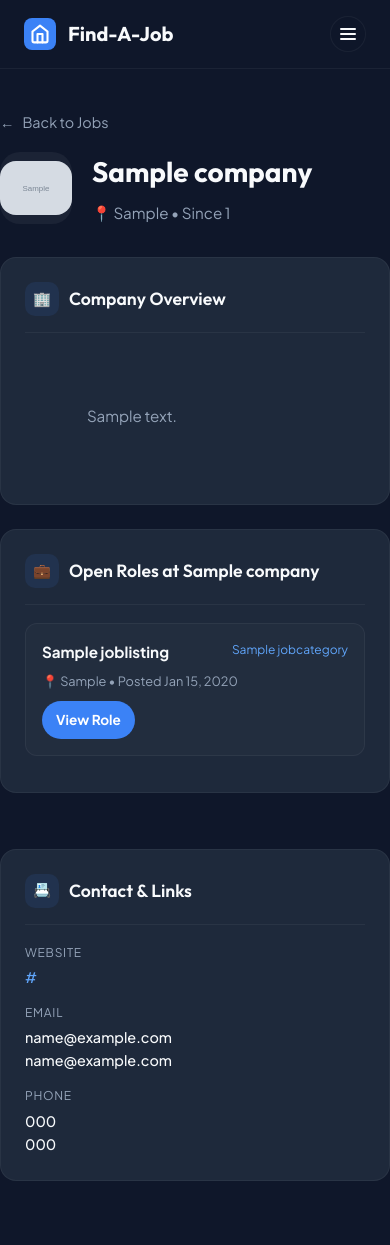
After one commit to kamcho/AIJobs, a Django app: page /jobs/companies/1/ in a window 390 px wide. The commit adds this page. Run offline with Django 4.2, Linux system fonts and the light colour scheme; tables that the repository leaves empty hold one stand-in row (values such as "Sample post"); grey boxes marked "Sample" are stand-in pictures.

Commit message:
responsive navbar

```diff
--- a/home/templates/home/dashboard.html
+++ b/home/templates/home/dashboard.html
@@ -313,8 +313,7 @@
 {% block content %}
 <main class="container main-layout">
     <section class="welcome-section">
-        <h1 class="welcome-title">Welcome back, {% if profile.full_name %}{{ profile.full_name }}{% else %}{{
-            user.email}}{% endif %}!</h1>
+        <h1 class="welcome-title">Welcome back, {% if profile.full_name %}{{ profile.full_name }}{% else %}{{ user.email}}{% endif %}!</h1>
         <p class="welcome-subtitle">Here's what's happening with your account today.</p>
     </section>
 
--- /dev/null
+++ b/jobs/templates/jobs/company_detail.html
@@ -0,0 +1,307 @@
+{% extends 'base.html' %}
+
+{% block title %}{{ company.name }} - Company Profile | FindAJob.ai{% endblock %}
+
+{% block extra_css %}
+<style>
+    .main-layout {
+        padding: 40px 0;
+    }
+
+    .company-header {
+        margin-bottom: 32px;
+        display: flex;
+        justify-content: space-between;
+        align-items: center;
+        gap: 24px;
+    }
+
+    .company-header-left {
+        display: flex;
+        align-items: center;
+        gap: 20px;
+    }
+
+    .company-logo {
+        width: 72px;
+        height: 72px;
+        border-radius: 20px;
+        background: rgba(255, 255, 255, 0.05);
+        display: flex;
+        align-items: center;
+        justify-content: center;
+        font-size: 2rem;
+        font-weight: 700;
+    }
+
+    .company-title {
+        font-family: var(--font-heading);
+        font-size: 1.75rem;
+        font-weight: 700;
+        margin-bottom: 6px;
+    }
+
+    .company-subtitle {
+        color: var(--text-muted);
+        font-size: 0.95rem;
+    }
+
+    .dashboard-grid {
+        display: grid;
+        grid-template-columns: 1.6fr 1fr;
+        gap: 32px;
+    }
+
+    .card {
+        background-color: var(--bg-card);
+        border-radius: 16px;
+        padding: 24px;
+        border: 1px solid var(--border-color);
+        margin-bottom: 24px;
+    }
+
+    .card-header {
+        display: flex;
+        justify-content: space-between;
+        align-items: center;
+        margin-bottom: 18px;
+    }
+
+    .card-title {
+        font-family: var(--font-heading);
+        font-size: 1.1rem;
+        font-weight: 600;
+        display: flex;
+        align-items: center;
+        gap: 10px;
+    }
+
+    .title-icon {
+        width: 34px;
+        height: 34px;
+        background: rgba(59, 130, 246, 0.1);
+        border-radius: 10px;
+        display: flex;
+        align-items: center;
+        justify-content: center;
+        color: var(--primary);
+        font-size: 0.9rem;
+    }
+
+    .company-description {
+        color: var(--text-muted);
+        font-size: 0.95rem;
+        line-height: 1.7;
+        white-space: pre-wrap;
+    }
+
+    .match-item {
+        padding: 16px;
+        background: rgba(255, 255, 255, 0.02);
+        border: 1px solid var(--border-color);
+        border-radius: 12px;
+        margin-bottom: 12px;
+    }
+
+    .match-meta {
+        font-size: 0.8rem;
+        color: var(--text-muted);
+    }
+
+    .btn-view {
+        display: inline-block;
+        margin-top: 10px;
+        padding: 8px 14px;
+        font-size: 0.85rem;
+        border-radius: 999px;
+        background: var(--primary);
+        color: #fff;
+        text-decoration: none;
+        font-weight: 600;
+    }
+
+    .info-list {
+        display: grid;
+        grid-template-columns: 1fr;
+        gap: 14px;
+    }
+
+    .info-row {
+        font-size: 0.9rem;
+    }
+
+    .info-label {
+        display: block;
+        font-size: 0.75rem;
+        text-transform: uppercase;
+        letter-spacing: 0.06em;
+        color: var(--text-muted);
+        margin-bottom: 4px;
+    }
+
+    .info-value {
+        color: var(--text-main);
+        font-weight: 500;
+    }
+
+    .back-link {
+        color: var(--text-muted);
+        text-decoration: none;
+        font-size: 0.9rem;
+        display: inline-flex;
+        align-items: center;
+        gap: 8px;
+        margin-bottom: 16px;
+        transition: color 0.2s;
+    }
+
+    .back-link:hover {
+        color: var(--primary);
+    }
+
+    @media (max-width: 1024px) {
+        .dashboard-grid {
+            grid-template-columns: 1fr;
+        }
+
+        .company-header {
+            flex-direction: column;
+            align-items: flex-start;
+        }
+    }
+</style>
+{% endblock %}
+
+{% block content %}
+<main class="container main-layout">
+    <a href="{% url 'job_list' %}" class="back-link">
+        <span>←</span> Back to Jobs
+    </a>
+
+    <section class="company-header">
+        <div class="company-header-left">
+            <div class="company-logo">
+                {% if company.logo %}
+                    <img src="{{ company.logo.url }}" alt="{{ company.name }}" style="max-width: 100%; max-height: 100%; border-radius: 16px;">
+                {% else %}
+                    {{ company.name|slice:":1" }}
+                {% endif %}
+            </div>
+            <div>
+                <h1 class="company-title">{{ company.name }}</h1>
+                <p class="company-subtitle">
+                    {% if company.location %}📍 {{ company.location }}{% endif %}
+                    {% if company.founded_in %} • Since {{ company.founded_in }}{% endif %}
+                </p>
+            </div>
+        </div>
+        {% if user.role == 'Admin' %}
+        <div>
+            <a href="{% url 'admin_create_job' %}?company={{ company.pk }}"
+               class="btn btn-primary"
+               style="padding: 10px 18px; font-size: 0.85rem; border-radius: 999px;">
+                + Create Job Listing
+            </a>
+        </div>
+        {% endif %}
+    </section>
+
+    <div class="dashboard-grid">
+        <div>
+            <div class="card">
+                <div class="card-header">
+                    <div class="card-title">
+                        <div class="title-icon">🏢</div>
+                        Company Overview
+                    </div>
+                </div>
+                <div class="company-description">
+                    {% if company.description %}
+                        {{ company.description }}
+                    {% else %}
+                        No detailed description has been provided for this company yet.
+                    {% endif %}
+                </div>
+            </div>
+
+            <div class="card">
+                <div class="card-header">
+                    <div class="card-title">
+                        <div class="title-icon">💼</div>
+                        Open Roles at {{ company.name }}
+                    </div>
+                </div>
+
+                {% if jobs %}
+                    {% for job in jobs %}
+                        <div class="match-item">
+                            <div style="display: flex; justify-content: space-between; align-items: flex-start; margin-bottom: 6px;">
+                                <h4 style="font-size: 0.95rem; margin: 0;">{{ job.title }}</h4>
+                                <span style="font-size: 0.75rem; color: var(--primary-light);">{{ job.category.name }}</span>
+                            </div>
+                            <p class="match-meta">
+                                📍 {{ job.location }}
+                                {% if job.posted_at %} • Posted {{ job.posted_at|date:"M d, Y" }}{% endif %}
+                            </p>
+                            <a href="{% url 'job_detail' job.pk %}" class="btn-view">View Role</a>
+                        </div>
+                    {% endfor %}
+                {% else %}
+                    <p style="color: var(--text-muted); font-size: 0.9rem;">
+                        There are currently no active job listings for this company.
+                    </p>
+                {% endif %}
+            </div>
+        </div>
+
+        <aside>
+            <div class="card">
+                <div class="card-header">
+                    <div class="card-title">
+                        <div class="title-icon">📇</div>
+                        Contact & Links
+                    </div>
+                </div>
+                <div class="info-list">
+                    {% if company.website %}
+                    <div class="info-row">
+                        <span class="info-label">Website</span>
+                        <span class="info-value">
+                            <a href="{{ company.website }}" target="_blank" style="color: var(--primary-light); text-decoration: none;">
+                                {{ company.website }}
+                            </a>
+                        </span>
+                    </div>
+                    {% endif %}
+
+                    {% if company.primary_email or company.secondary_email %}
+                    <div class="info-row">
+                        <span class="info-label">Email</span>
+                        <span class="info-value">
+                            {% if company.primary_email %}{{ company.primary_email }}{% endif %}
+                            {% if company.secondary_email %}<br>{{ company.secondary_email }}{% endif %}
+                        </span>
+                    </div>
+                    {% endif %}
+
+                    {% if company.primary_phone or company.secondary_phone %}
+                    <div class="info-row">
+                        <span class="info-label">Phone</span>
+                        <span class="info-value">
+                            {% if company.primary_phone %}{{ company.primary_phone }}{% endif %}
+                            {% if company.secondary_phone %}<br>{{ company.secondary_phone }}{% endif %}
+                        </span>
+                    </div>
+                    {% endif %}
+
+                    {% if not company.website and not company.primary_email and not company.secondary_email and not company.primary_phone and not company.secondary_phone %}
+                    <p style="color: var(--text-muted); font-size: 0.9rem;">
+                        No contact information has been added for this company yet.
+                    </p>
+                    {% endif %}
+                </div>
+            </div>
+        </aside>
+    </div>
+</main>
+{% endblock %}
--- a/jobs/templates/jobs/job_detail.html
+++ b/jobs/templates/jobs/job_detail.html
@@ -190,7 +190,13 @@
             </div>
             <div class="header-info">
                 <h1>{{ job.title }}</h1>
+                {% if job.company_profile %}
+                <a href="{% url 'company_detail' job.company_profile.pk %}" class="header-company" style="text-decoration: none;">
+                    {{ job.company_profile.name }}
+                </a>
+                {% else %}
                 <span class="header-company">{{ job.company }}</span>
+                {% endif %}
             </div>
         </div>
         <div style="text-align: right;">
--- a/jobs/urls.py
+++ b/jobs/urls.py
@@ -9,4 +9,7 @@ urlpatterns = [
     path('applications/<int:pk>/', views.application_detail, name='application_detail'),
     path('admin/create-job/', views.admin_create_job, name='admin_create_job'),
     path('admin/edit-job/<int:pk>/', views.admin_edit_job, name='admin_edit_job'),
+    path('admin/companies/add/', views.create_company, name='create_company'),
+    path('companies/<int:pk>/', views.company_detail, name='company_detail'),
+
 ]
--- a/jobs/views.py
+++ b/jobs/views.py
@@ -3,8 +3,8 @@ from django.db.models import Q
 from django.contrib.auth.decorators import login_required
 from django.contrib import messages
 from django.core.files.base import ContentFile
-from .models import JobListing, JobCategory, Application, JobRequirement
-from .forms import ApplicationForm, JobListingForm, JobRequirementForm
+from .models import JobListing, JobCategory, Application, JobRequirement, Company
+from .forms import ApplicationForm, JobListingForm, JobRequirementForm, CompanyForm
 from .services import EmailService
 from .utils import DocumentGenerator
 from home.ai_service import AIService
@@ -152,7 +152,16 @@ def admin_create_job(request):
             messages.success(request, f"Job Listing '{job.title}' created successfully!")
             return redirect('job_detail', pk=job.pk)
     else:
-        job_form = JobListingForm()
+        company_id = request.GET.get('company')
+        initial = {}
+        if company_id:
+            try:
+                company = Company.objects.get(pk=company_id)
+                initial['company_profile'] = company
+                initial['company'] = company.name
+            except Company.DoesNotExist:
+                pass
+        job_form = JobListingForm(initial=initial)
 
     return render(request, 'jobs/admin_create_job.html', {
         'job_form': job_form,
@@ -191,3 +200,30 @@ def admin_edit_job(request, pk):
         'job_form': job_form,
         'job': job,
     })
+
+@login_required
+@user_passes_test(lambda u: u.is_staff)
+def create_company(request):
+    if request.method == 'POST':
+        form = CompanyForm(request.POST, request.FILES)
+        if form.is_valid():
+            company = form.save()
+            messages.success(request, f'Company "{company.name}" created successfully!')
+            return redirect('company_detail', pk=company.pk)
+    else:
+        form = CompanyForm()
+
+    return render(request, 'jobs/company_form.html', {
+        'form': form,
+        'title': 'Add New Company'
+    })
+
+
+def company_detail(request, pk):
+    company = get_object_or_404(Company, pk=pk)
+    jobs = company.jobs.all().order_by('-posted_at')
+    context = {
+        'company': company,
+        'jobs': jobs,
+    }
+    return render(request, 'jobs/company_detail.html', context)
--- a/templates/base.html
+++ b/templates/base.html
@@ -315,13 +315,90 @@
             white-space: nowrap;
         }
 
+        /* Mobile nav */
+        .mobile-menu-toggle {
+            display: none;
+            width: 36px;
+            height: 36px;
+            border-radius: 999px;
+            border: 1px solid var(--border-color);
+            background: rgba(15, 23, 42, 0.85);
+            color: var(--text-main);
+            align-items: center;
+            justify-content: center;
+            cursor: pointer;
+        }
+
+        .mobile-menu-toggle span,
+        .mobile-menu-toggle span::before,
+        .mobile-menu-toggle span::after {
+            display: block;
+            width: 16px;
+            height: 2px;
+            border-radius: 999px;
+            background: var(--text-main);
+            position: relative;
+            transition: transform 0.2s ease, opacity 0.2s ease;
+        }
+
+        .mobile-menu-toggle span::before,
+        .mobile-menu-toggle span::after {
+            content: "";
+            position: absolute;
+            left: 0;
+        }
+
+        .mobile-menu-toggle span::before {
+            top: -5px;
+        }
+
+        .mobile-menu-toggle span::after {
+            top: 5px;
+        }
+
+        .mobile-menu-toggle.is-open span {
+            transform: rotate(45deg);
+        }
+
+        .mobile-menu-toggle.is-open span::before {
+            transform: rotate(-90deg);
+            top: 0;
+        }
+
+        .mobile-menu-toggle.is-open span::after {
+            opacity: 0;
+        }
+
         @media (max-width: 768px) {
             .nav-items {
-                gap: 12px;
+                position: absolute;
+                top: 60px;
+                left: 0;
+                right: 0;
+                padding: 12px 16px 16px;
+                background: rgba(15, 23, 42, 0.98);
+                border-bottom: 1px solid var(--border-color);
+                flex-direction: column;
+                align-items: flex-start;
+                gap: 10px;
+                display: none;
+            }
+
+            body.nav-open .nav-items {
+                display: flex;
             }
 
             .nav-link span {
-                display: none;
+                display: inline;
+            }
+
+            .user-profile {
+                width: 100%;
+                justify-content: space-between;
+            }
+
+            .mobile-menu-toggle {
+                display: flex;
             }
         }
     </style>
@@ -341,6 +418,10 @@
                 </div>
                 <div class="logo-text">Find-A-Job</div>
             </a>
+
+            <button class="mobile-menu-toggle" type="button" aria-label="Toggle navigation">
+                <span></span>
+            </button>
 
             <nav class="nav-items">
                 <a href="{% url 'index' %}"
@@ -386,16 +467,18 @@
                 </a>
 
                 {% if user.role == 'Admin' %}
-                <a href="{% url 'admin_create_job' %}"
-                    class="nav-link {% if request.resolver_match.url_name == 'admin_create_job' %}active{% endif %}"
-                    style="color: #60a5fa; font-weight: 600;">
-                    <svg width="16" height="16" viewBox="0 0 24 24" fill="none" stroke="#60a5fa" stroke-width="2"
-                        stroke-linecap="round" stroke-linejoin="round">
-                        <line x1="12" y1="5" x2="12" y2="19"></line>
-                        <line x1="5" y1="12" x2="19" y2="12"></line>
-                    </svg>
-                    <span>Post Job</span>
-                </a>
+
+                <a href="{% url 'create_company' %}"
+    class="nav-link {% if request.resolver_match.url_name == 'create_company' %}active{% endif %}"
+    style="color: #60a5fa; font-weight: 600;">
+    <svg width="16" height="16" viewBox="0 0 24 24" fill="none" stroke="#60a5fa" stroke-width="2"
+        stroke-linecap="round" stroke-linejoin="round">
+        <rect x="3" y="3" width="18" height="18" rx="2" ry="2"></rect>
+        <line x1="12" y1="8" x2="12" y2="16"></line>
+        <line x1="8" y1="12" x2="16" y2="12"></line>
+    </svg>
+    <span>Add Company</span>
+</a>
                 {% endif %}
 
                 <a href="{% url 'subscription_page' %}"
@@ -493,6 +576,15 @@
                     }, 500); // Wait for fadeOut animation to finish
                 }, 5000);
             });
+
+            // Mobile nav toggle
+            const mobileToggle = document.querySelector('.mobile-menu-toggle');
+            if (mobileToggle) {
+                mobileToggle.addEventListener('click', function () {
+                    document.body.classList.toggle('nav-open');
+                    mobileToggle.classList.toggle('is-open');
+                });
+            }
         });
     </script>
     {% block extra_js %}{% endblock %}
```
Also changed, not shown: jobs/forms.py (+30 -2 lines), jobs/templates/jobs/company_form.html (added, +93 -0 lines).
